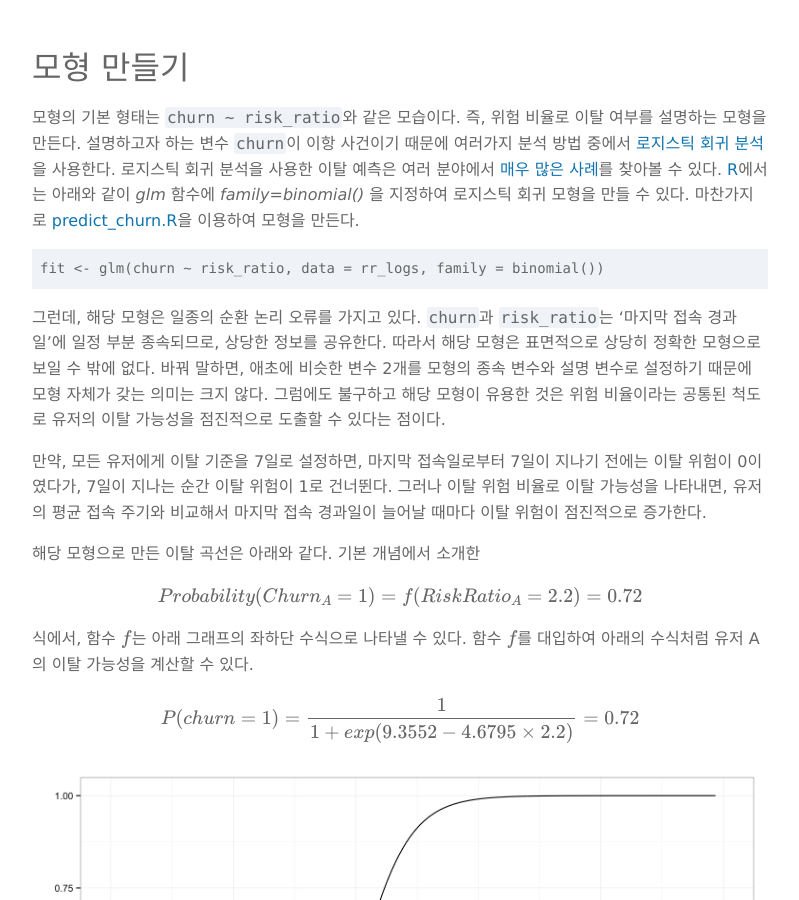
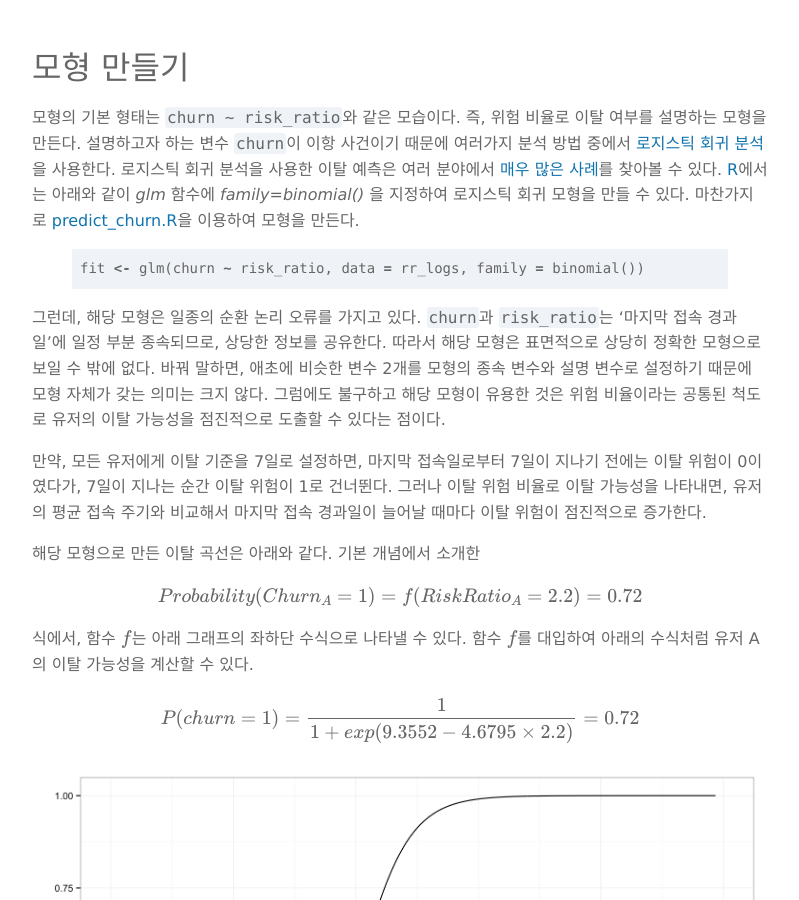
Before and after one commit to boxnwhiskr/boxnwhiskr.github.io, a Jekyll site: the page built from _posts/2015-02-09-predict_churns.markdown, in a window 1280 px wide and 900 px high, scrolled down 2461 px. Shown: the whole window, without its empty margins (240-1039 px from the left). Built offline with Jekyll 4.4.1, drawn with Linux system fonts in a browser that asks for light colours; nearby versions of some CDN libraries; some web fonts are replaced; formulas are drawn with MathJax 3.

Commit message:
Highlight R code

```diff
--- a/_posts/2015-02-09-predict_churns.markdown
+++ b/_posts/2015-02-09-predict_churns.markdown
@@ -89,7 +89,9 @@
 [R](http://www.r-project.org/)에서는 아래와 같이 _glm_ 함수에 _family=binomial()_ 을 지정하여 로지스틱 회귀 모형을 만들 수 있다.
 마찬가지로 [predict_churn.R](https://github.com/box-and-whisker/fake_log_generator/blob/master/predict_churn.R)을 이용하여 모형을 만든다.
 
-    fit <- glm(churn ~ risk_ratio, data = rr_logs, family = binomial())
+{% highlight r %}
+fit <- glm(churn ~ risk_ratio, data = rr_logs, family = binomial())
+{% endhighlight %}
 
 그런데, 해당 모형은 일종의 순환 논리 오류를 가지고 있다.
 `churn`과 `risk_ratio`는 '마지막 접속 경과일'에 일정 부분 종속되므로, 상당한 정보를 공유한다.
```
